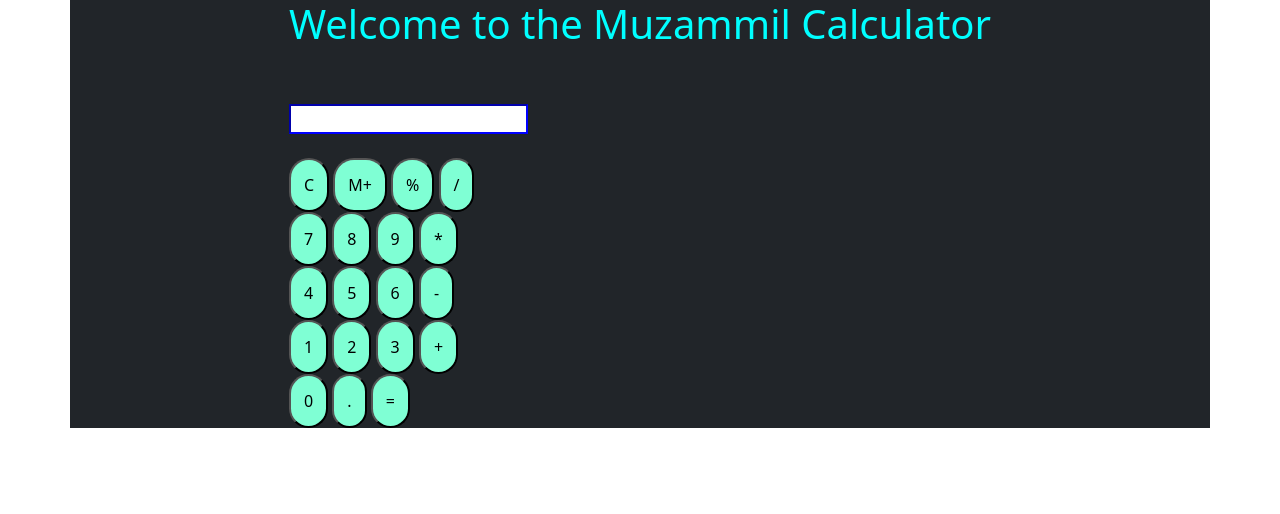
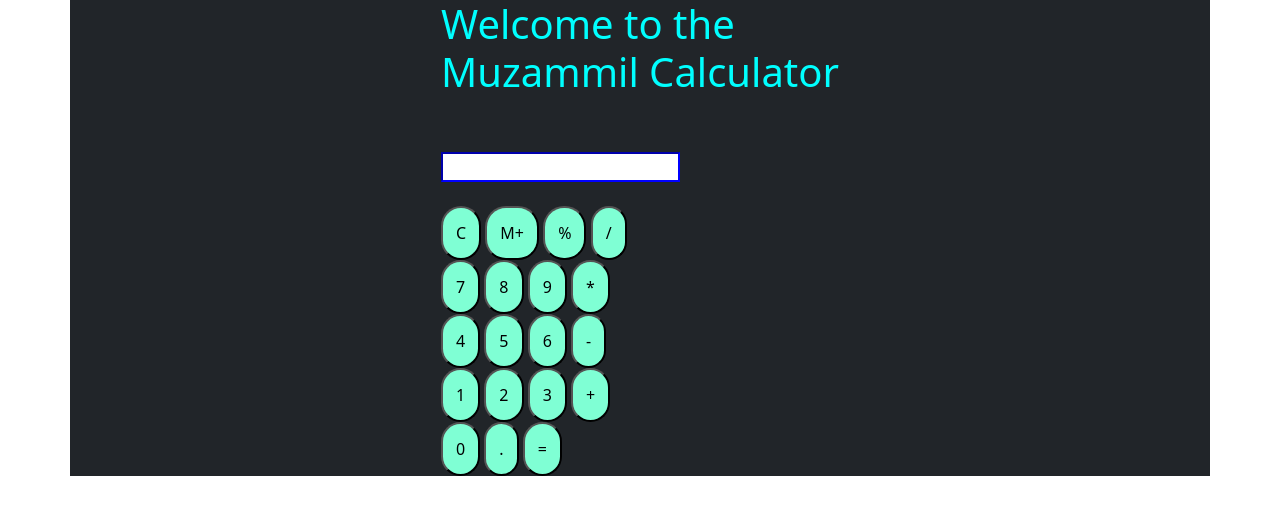
Before and after one commit to muzammilpro/My-Own-Calculator, a plain HTML site: page index.html in a window 1280 px wide. Drawn offline with Linux system fonts and the light colour scheme.

Commit message:
Do SoemChanges

```diff
--- a/index.html
+++ b/index.html
@@ -16,7 +16,7 @@
 
     <div class="container bg-dark ">
         <div>
-            <h1 class="heading">Welcome to the Muzammil Calculator</h1>
+            <h1 class="heading">Welcome to the <br> Muzammil Calculator</h1>
             <br><br>
             <input type="text" id="inputText"> <br> <br>
             <div class="buttons">
--- a/style.css
+++ b/style.css
@@ -2,7 +2,6 @@
     padding: 13px;
     background-color: aquamarine;
     border-radius: 21px;
-
 }
 
 .container{
```
